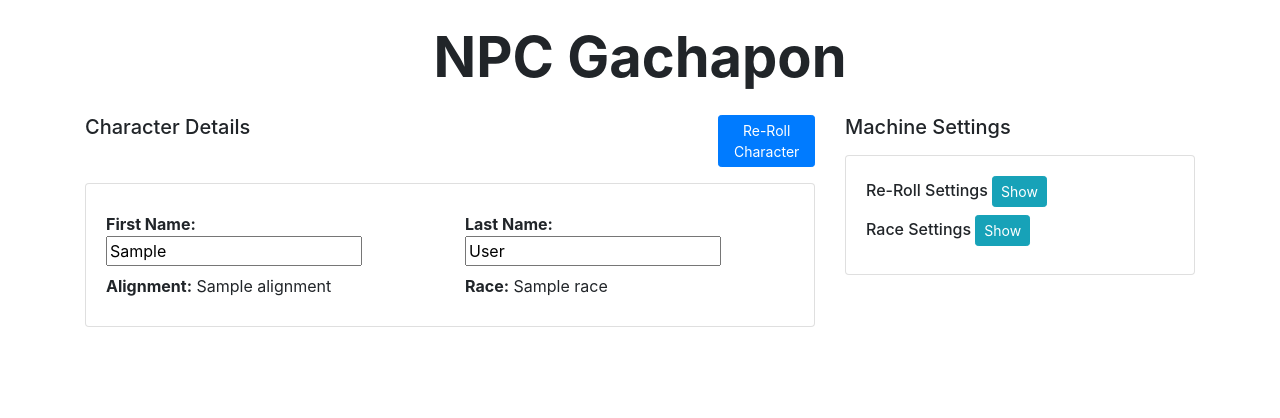
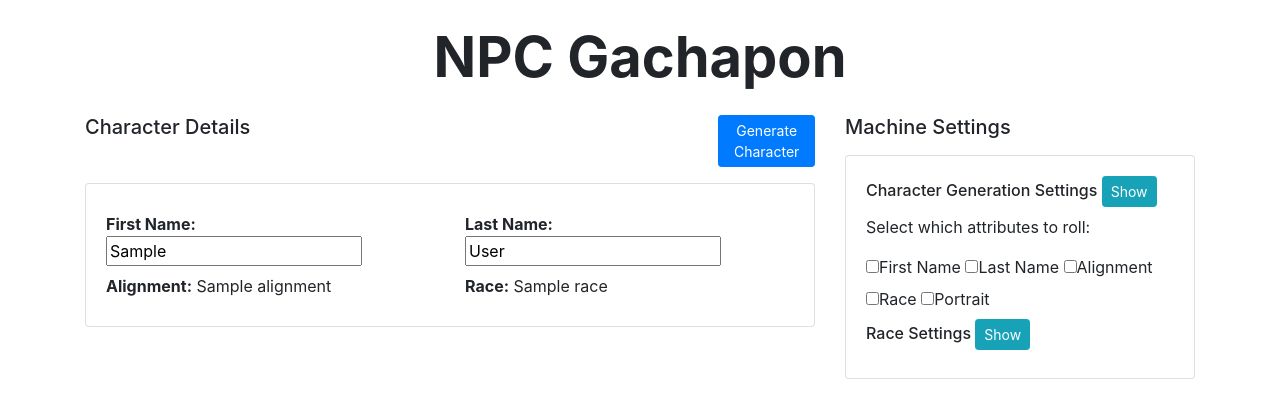
Before and after one commit to gregwht/npcgacha, a Flask app: template templates/index.html in a window 1280 px wide. Shown: the top 418 px of the page. Run offline with Flask 3, Linux system fonts and the light colour scheme; the template is opened without the code that fills it: most values are stand-ins (such as "Sample title", 1, 10 or a date in 2020); some libraries are stand-ins or nearby versions.

Commit message:
Reworking character generation
Reworked so that character is not generated automatically. First you have to decide what attributes to generate, and then click the "Generate Character" button. The front end for this will change.

Re-rolling therefore only happens when you click one of the attributes on the character sheet.

Also reworked index.html so that it implements more Javascript & AJAX to handle character generation.

```diff
--- a/app.py
+++ b/app.py
@@ -1,6 +1,6 @@
 import os
 import random
-from flask import Flask, render_template, redirect, request, session
+from flask import Flask, render_template, redirect, request, session, jsonify
 from flask_session import Session
 
 import openai
@@ -10,22 +10,11 @@ from decouple import Config
 app = Flask(__name__)
 app.secret_key = 'your_secret_key'
 
-# # OpenAI config
-# config = Config('.env')
-# # config.read('.env') # Read environment variables from a .env file
-# API_KEY = config('API_KEY', default='your_api_key')
-# openai.api_key = API_KEY
-
-# # Configure session to use filesystem (instead of signed cookies)
-# app.config["SESSION_PERMANENT"] = False
-# app.config["SESSION_TYPE"] = "filesystem"
-# Session(app)
 
 ## Initialise Variables
 character = {
     "first_name" : "None",
     "last_name": "None",
-    # "gpt_name": "None",
     "alignment": "None",
     "race": "None"
 }
@@ -43,11 +32,12 @@ races_default = ['Dragonborn',
 # Copy races_default into variable called `races`. This is the list of races for the user and can be added to or removed from
 races = list(races_default)
 
-reroll_checked = {
+checked_attributes = {
     "first_name" : "checked",
     "last_name": "checked",
     "alignment": "checked",
-    "race": "checked"
+    "race": "checked",
+    "portrait": "unchecked"
 }
 
 
@@ -96,20 +86,6 @@ def roll_last_name(reroll=False, prev_last=None):
     # # Print name results:
     # print("Last Name: ", last_name)
     return last_name
-
-
-## Generate Name using ChatGPT
-# def generate_character_name():
-#     prompt = "Generate a fantasy character name" # Prompt to ask ChatGPT for a character name
-#     response = openai.Completion.create(
-#         engine="text-davinci-002", # You can use the appropriate engine
-#         prompt=prompt,
-#         max_tokens=20, # Adjust the maximum length of the generated name
-#         n=1, # Generate a single name
-#         stop=None, # You can specify stop words to end the name if needed
-#         temperature=0.7  # Adjust the temperature for randomness
-#     )
-#     return response.choices[0].text.strip() # Get the generated name
 
 
 ## Roll Alignment
@@ -198,100 +174,53 @@ def roll_race(reroll=False, prev_race=None):
     # print("Race:      ", race)
     return race
 
-
-## Roll Full Character
-# def roll_character():
-#     return {
-#         'first_name': roll_first_name(),
-#         'last_name': roll_last_name(),
-#         'alignment': roll_alignment(),
-#         'race': roll_race()
-#     }
+## Generate Portrait
+def generate_portrait():
+    print("Generate portrait")
+    return
 
 
 @app.route('/', methods=['GET', 'POST'])
 def index():
-    """Generate Character"""
-
-    # If a character has not yet been generated, make one
-    if character['first_name'] == "None":
-        character['first_name'] = roll_first_name()
-
-    if character['last_name'] == "None":
-        character['last_name'] = roll_last_name()
-
-    # if character['gpt_name'] == "None":
-    #     character['gpt_name'] = generate_character_name(),
-
-    if character['alignment'] == "None":
-        character['alignment'] = roll_alignment()
-
-    if character['race'] == "None":
-        character['race'] = roll_race()
-
+    # """Generate Character"""
+    # global checked_attributes
 
     # If a button is clicked...
     if request.method == 'POST':
         # ...determine what needs to happen.
 
-        # Get the checked attributes and store them in a list
-        # reroll_checked = request.form.getlist('reroll_checkbox')
-        # print('Reroll_checked:', reroll_checked)
-
         ## ==== RACES ====
         # ADD CUSTOM RACE
         global races
         # If a custom race has been submitted by the user...
-        if 'custom_race' in request.form:
+        if 'custom-race' in request.form:
             # ...store it in the variable new_race
-            new_race = request.form['custom_race']
+            new_race = request.form['custom-race']
             # If this new race is not already in our list of races, add it
             if new_race and new_race not in races:
                 races.append(new_race)
 
         # RESTORE DEFAULT RACE LIST
-        if 'restore_races' in request.form:
+        if 'restore-races' in request.form:
             races = list(races_default)
 
 
         ## ==== RE-ROLLING ====
-        if 'reroll_attribute' in request.form:
+        # If re-rolling a specific attribute:
+        if 'reroll-attribute' in request.form:
+            if request.form['reroll-attribute'] == 'first-name':
+                character['first_name'] = roll_first_name(True, character['first_name'])
+            elif request.form['reroll-attribute'] == 'last-name':
+                character['last_name'] = roll_last_name(True, character['last_name'])
+            elif request.form['reroll-attribute'] == 'alignment':
+                character['alignment'] = roll_alignment(True, character['alignment'])
+            elif request.form['reroll-attribute'] == 'race':
+                character['race'] = roll_race(True, character['race'])
 
-            ## RE-ROLL CHARACTER
-            if request.form['reroll_attribute'] == 'character':
-                # Roll the checked attributes
-                if 'first_name' in reroll_checked:
-                    character['first_name'] = roll_first_name(True, character['first_name'])
-                if 'last_name' in reroll_checked:
-                    character['last_name'] = roll_last_name(True, character['last_name'])
-                if 'alignment' in reroll_checked:
-                    character['alignment'] = roll_alignment(True, character['alignment'])
-                if 'race' in reroll_checked:
-                    character['race'] = roll_race(True, character['race'])
+    return render_template("index.html", character=character, races=races, checkbox_states=checked_attributes)
 
 
-            ## RE-ROLL INDIVIDUAL ATTRIBUTES
-            elif request.form['reroll_attribute'] == 'first_name':
-                character['first_name'] = roll_first_name(True, character['first_name'])
-                print(character)
-
-            elif request.form['reroll_attribute'] == 'last_name':
-                character['last_name'] = roll_last_name(True, character['last_name'])
-                print(character)
-
-            elif request.form['reroll_attribute'] == 'alignment':
-                character['alignment'] = roll_alignment(True, character['alignment'])
-                print(character)
-
-            elif request.form['reroll_attribute'] == 'race':
-                character['race'] = roll_race(True, character['race'])
-                print(character)
-
-
-    return render_template("index.html", character=character, races=races, checkbox_states=reroll_checked)
-
-
-@app.route('/delete_race', methods=['POST'])
+@app.route('/delete-race', methods=['POST'])
 def delete_race():
 
     race = request.form.get('race')
@@ -302,8 +231,30 @@ def delete_race():
     else:
         return redirect("/")
 
-if __name__ == '__main__':
-    app.run(debug=True)
+
+## ==== CHARACTER GENERATION ====
+@app.route('/generate-character', methods=['POST'])
+def generate_character():
+    # Get the checked attributes and store them in a list.
+    checked_attributes = request.json
+
+    # Process the checked attributes and generate the character
+    if checked_attributes['first-name'] == 'checked':
+        character['first_name'] = roll_first_name()
+    if checked_attributes['last-name'] == 'checked':
+        character['last_name'] = roll_last_name()
+    if checked_attributes['alignment'] == 'checked':
+        character['alignment'] = roll_alignment()
+    if checked_attributes['race'] == 'checked':
+        character['race'] = roll_race()
+    if checked_attributes['portrait'] == 'checked':
+        generate_portrait()
+
+    print(checked_attributes['first-name'])
+
+    # Return the generated character as JSON response
+    return jsonify(character=character, checkbox_states=checked_attributes)
+
 
 
 @app.route('/update-name', methods=['POST'])
@@ -318,3 +269,7 @@ def update_name():
         print("Last name updated:", character['last_name'])
     # Save the update to your character object or database as needed
     return jsonify(success=True)
+
+
+if __name__ == '__main__':
+    app.run(debug=True)
--- a/templates/index.html
+++ b/templates/index.html
@@ -20,9 +20,9 @@
                 <div class="row mb-3">
                     <div class="col-10"><h5>Character Details</h5></div>
                     <div class="col-2">
-                        <!-- Reroll character button -->
+                        <!-- Generate Character Button -->
                         <form action="/" method="post">
-                            <button type="submit" name="reroll_attribute" id="button_reroll_character" value="character" class="btn btn-primary btn-sm">Re-Roll Character</button>
+                            <button type="submit" name="generate-attributes" id="button-generate-character" value="generate-character" class="btn btn-primary btn-sm">Generate Character</button>
                         </form>
                     </div>
                 </div>
@@ -63,18 +63,18 @@
                 <div class="card mt-3">
                     <div class="card-body">
 
-                        <!-- RE-ROLLING SETTINGS -->
-                        <h6>Re-Roll Settings
-                            <button id="reroll-settings-button" class="btn btn-info btn-sm m1-2">Show</button>
+                        <!-- CHARACTER GENERATION SETTINGS -->
+                        <h6>Character Generation Settings
+                            <button id="attribute-settings-button" class="btn btn-info btn-sm m1-2">Show</button>
                         </h6>
-                        <div id="reroll-settings-panel" style="display:none;">
-                            <form action="/" method="post">
-                                <!-- Checkbox to select which attributes to reroll -->
-                                <label><input type="checkbox" name="reroll_checkbox" id="checkbox_first_name" value="first_name" {{ checkbox_states['first_name'] }}>First Name</label>
-                                <label><input type="checkbox" name="reroll_checkbox" id="checkbox_last_name" value="last_name" {{ checkbox_states['last_name'] }}>Last Name</label>
-                                <label><input type="checkbox" name="reroll_checkbox" id="checkbox_alignment" value="alignment" {{ checkbox_states['alignment'] }}>Alignment</label>
-                                <label><input type="checkbox" name="reroll_checkbox" id="checkbox_race" value="race" {{ checkbox_states['race'] }}>Race</label>
-                            </form>
+                        <div id="attribute-settings-panel" style="display:block;">
+                            <p>Select which attributes to roll:</p>
+                            <!-- Checkbox to select which attributes to roll -->
+                            <label><input type="checkbox" name="checkbox-attributes" id="checkbox-first-name" value="first-name" {{ checkbox_states['first_name'] }}>First Name</label>
+                            <label><input type="checkbox" name="checkbox-attributes" id="checkbox-last-name" value="last-name" {{ checkbox_states['last_name'] }}>Last Name</label>
+                            <label><input type="checkbox" name="checkbox-attributes" id="checkbox-alignment" value="alignment" {{ checkbox_states['alignment'] }}>Alignment</label>
+                            <label><input type="checkbox" name="checkbox-attributes" id="checkbox-race" value="race" {{ checkbox_states['race'] }}>Race</label>
+                            <label><input type="checkbox" name="checkbox-attributes" id="checkbox-portrait" value="portrait" {{ checkbox_states['portrait'] }}>Portrait</label>
                         </div>
 
                         <!-- RACE SETTINGS -->
@@ -90,10 +90,10 @@
                                     <li class="d-flex align-items-center">
                                         <span>
                                             <form action="/" method="post">
-                                                <input type="checkbox" name="race_checkbox" value="{{ race }}"> {{ race }}
+                                                <input type="checkbox" name="race-checkbox" value="{{ race }}"> {{ race }}
                                             </form>
                                         </span>
-                                        <form action="/delete_race" method="post" class="ml-2">
+                                        <form action="/delete-race" method="post" class="ml-2">
                                             <input type="hidden" name="race" value="{{ race }}">
                                             <button type="submit" class="btn btn-danger btn-sm">x</button>
                                         </form>
@@ -104,10 +104,10 @@
                             <!-- Race submission -->
                             <p>Write a race in the box to add it to the list of races:</p>
                             <form action="/" method="post">
-                                <input type="text" id="custom_race" name="custom_race">
+                                <input type="text" id="custom-race" name="custom-race">
                                 <input type="submit" value="Add Race">
 
-                                <input type="submit" id="restore_races" name="restore_races" class="btn-danger" value="Restore Default Race List">
+                                <input type="submit" id="restore-races" name="restore-races" class="btn-danger" value="Restore Default Race List">
                             </form>
                         </div>
                     </div>
@@ -119,6 +119,7 @@
 
     <script>
         // ======== CHARACTER SHEET ========
+
         // ==== Saving names when entered in name boxes ====
         function saveName(type) {
             if (type === 'first') {
@@ -152,14 +153,69 @@
             }
         }
 
+
+        // ==== Re-rolling individual attributes when clicking on them ====
+        function rerollAttribute(attributeName) {
+            // Create a form dynamically
+            var form = document.createElement('form');
+            form.method = 'post';
+            form.action = '/';
+
+            // Create a hidden field for the attribute to reroll
+            var hiddenField = document.createElement('input');
+            hiddenField.type = 'hidden';
+            hiddenField.name = 'reroll-attribute';
+            hiddenField.value = attributeName;
+
+            // Append the hidden field to the form and submit it
+            form.appendChild(hiddenField);
+            document.body.appendChild(form);
+            form.submit();
+        }
+
+
         // ======== GACHAPON SETTINGS ========
 
+        // ==== Generate Character ====
+        document.getElementById("button-generate-character").addEventListener("click", function() {
+
+            // Create an object to store checkbox states
+            var checkboxStates = {};
+            // Get all checkboxes with name "checkbox-attributes"
+            var checkboxes = document.querySelectorAll('input[name="checkbox-attributes"]');
+            // Loop through each checkbox to gather its state
+            checkboxes.forEach(function(checkbox) {
+                console.log("Checkbox ID:", checkbox.id, ", Checkbox Value:", checkbox.value, ", State:", checkbox.checked);
+                checkboxStates[checkbox.value] = checkbox.checked ? "checked" : "unchecked";
+            });
+
+            // Send AJAX request to Flask backend
+            var xhr = new XMLHttpRequest();
+            xhr.open("POST", "/generate-character", true);
+            xhr.setRequestHeader("Content-Type", "application/json");
+            xhr.onreadystatechange = function () {
+                if (this.readyState === XMLHttpRequest.DONE && this.status === 200) {
+                    console.log("Character generation request sent successfully");
+                    // Update the character details in HTML based on the response
+                    var character = JSON.parse(xhr.responseText);
+                    // Update the character details in your HTML as needed
+                    document.getElementById("first-name").innerText = character.first_name;
+                    document.getElementById("last-name").innerText = character.last_name;
+                    document.getElementById("alignment").innerText = character.alignment;
+                    document.getElementById("race").innerText = character.race;
+                    // Update other character details similarly
+                }
+            };
+            xhr.send(JSON.stringify(checkboxStates));
+        });
+
+
         // ==== Collapsible Panels ====
-        // Re-Roll Settings
-        document.getElementById("reroll-settings-button").addEventListener("click", function() {
+        // Character Generation Settings
+        document.getElementById("attribute-settings-button").addEventListener("click", function() {
 
-        var panel = document.getElementById("reroll-settings-panel");
-        var button = document.getElementById("reroll-settings-button");
+        var panel = document.getElementById("attribute-settings-panel");
+        var button = document.getElementById("attribute-settings-button");
 
         if (panel.style.display === "none") {
             panel.style.display = "block";
@@ -184,48 +240,7 @@
         }
         });
 
-        // ==== Updating Reroll Character button text depending on checkbox states ====
-        // First get references to checkboxes and button
-        var checkbox_first_name = document.getElementById("checkbox_first_name")
-        var checkbox_last_name = document.getElementById("checkbox_last_name")
-        var checkbox_alignment = document.getElementById("checkbox_alignment")
-        var checkbox_race = document.getElementById("checkbox_race")
-        var button_reroll_character = document.getElementById("button_reroll_character")
 
-        // Then update the button text based on checkbox states
-        function updateRerollButton() {
-            if (checkbox_first_name.checked && checkbox_last_name.checked && checkbox_alignment.checked && checkbox_race.checked) {
-                button_reroll_character.innerHTML = "Re-roll Character"
-            } else {
-                button_reroll_character.innerHTML = "<i>Re-roll selected</i>"
-            }
-        }
-
-        // Add event listeners to checkboxes to update the button text when checkboxes change state
-        checkbox_first_name.addEventListener("change", updateRerollButton)
-        checkbox_last_name.addEventListener("change", updateRerollButton)
-        checkbox_alignment.addEventListener("change", updateRerollButton)
-        checkbox_race.addEventListener("change", updateRerollButton)
-
-
-        // ==== Re-rolling individual attributes when clicking on them ====
-        function rerollAttribute(attributeName) {
-            // Create a form dynamically
-            var form = document.createElement('form');
-            form.method = 'post';
-            form.action = '/';
-
-            // Create a hidden field for the attribute to reroll
-            var hiddenField = document.createElement('input');
-            hiddenField.type = 'hidden';
-            hiddenField.name = 'reroll_attribute';
-            hiddenField.value = attributeName;
-
-            // Append the hidden field to the form and submit it
-            form.appendChild(hiddenField);
-            document.body.appendChild(form);
-            form.submit();
-        }
     </script>
 </body>
 </html>
```
